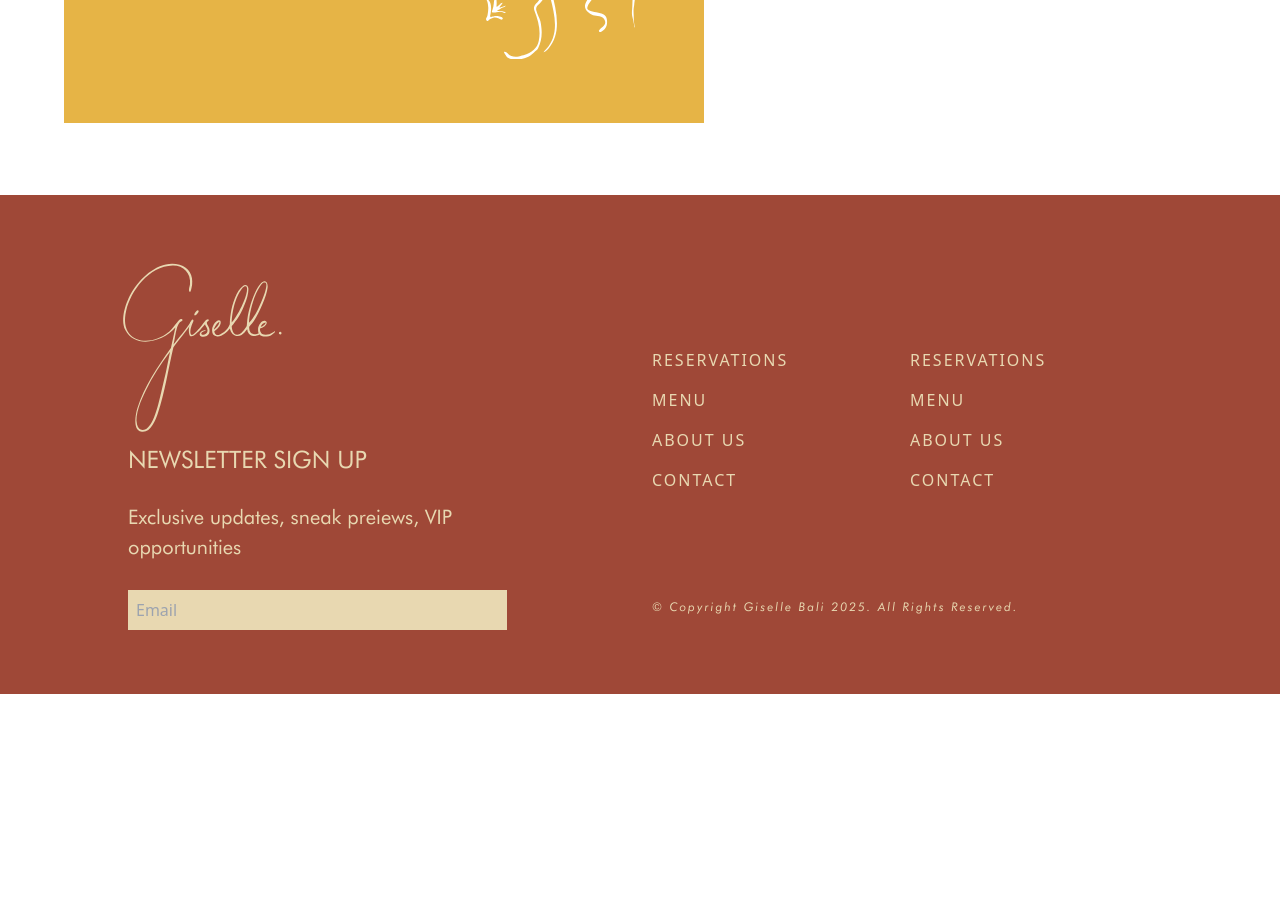
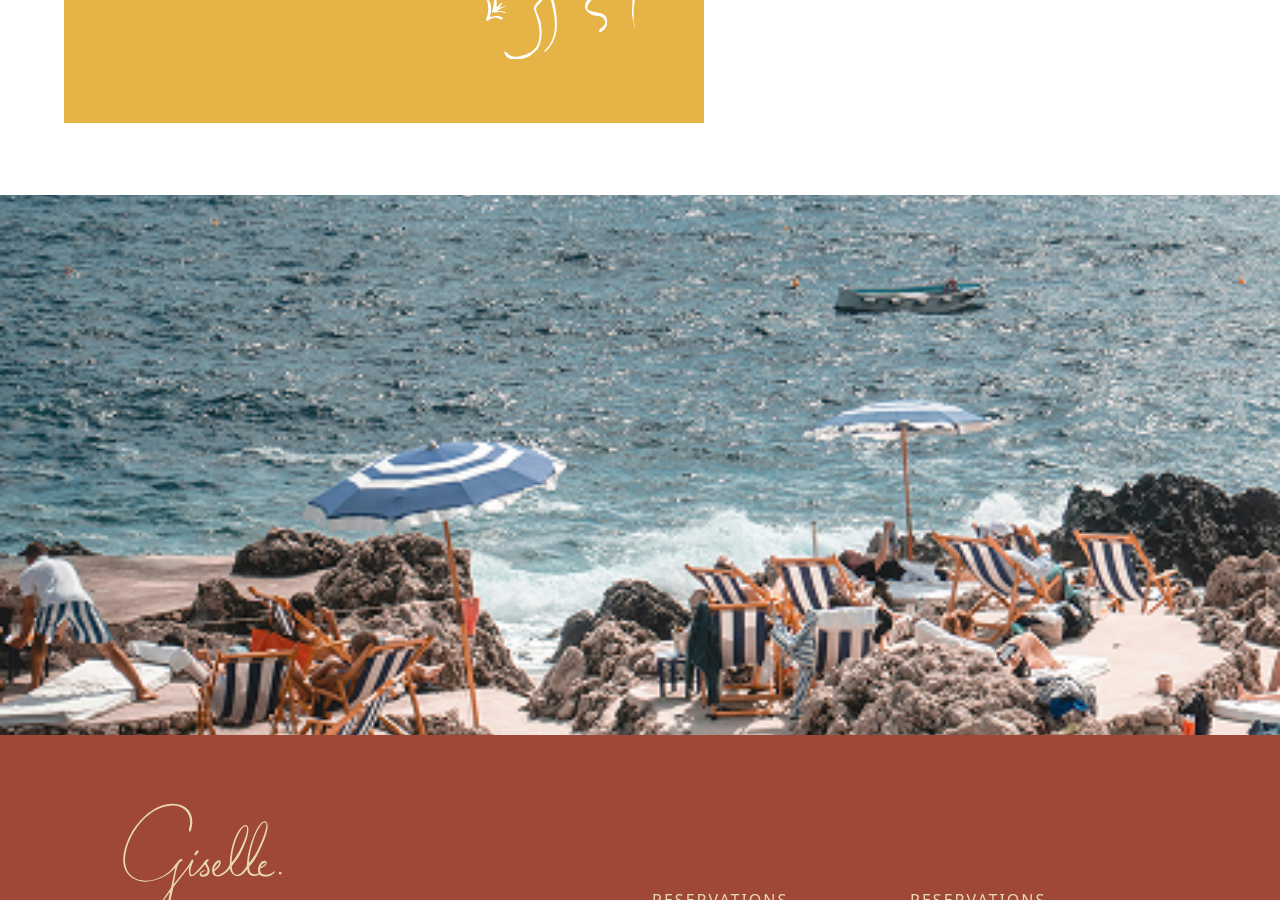
Before and after one commit to dezoul/Giselle, a Jekyll site: the page built from join-us.html, in a window 1280 px wide and 900 px high, scrolled down 1328 px. Built offline with Jekyll 4.4.1, drawn with Linux system fonts in a browser that asks for light colours; before the commit the page ends 2022 px from its top, so only the background shows below that.

Commit message:
Update join-us.html

```diff
--- a/join-us.html
+++ b/join-us.html
@@ -65,3 +65,7 @@ banner:
     </div>
 
 </section>
+
+    <section class="bg-cover bg-center relative z-10" style="background-image: url('/assets/images/beach.png'); min-height: 60vh;">>
+
+    </section>
```
